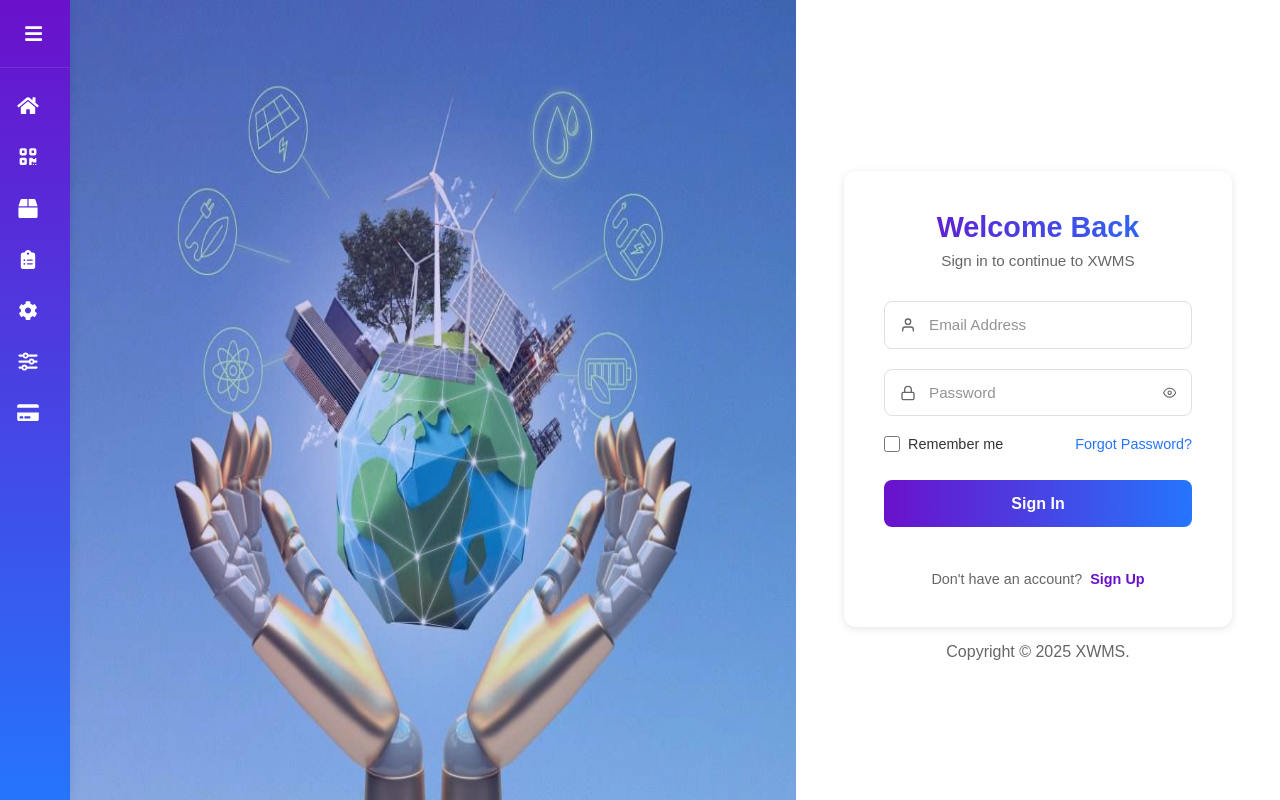
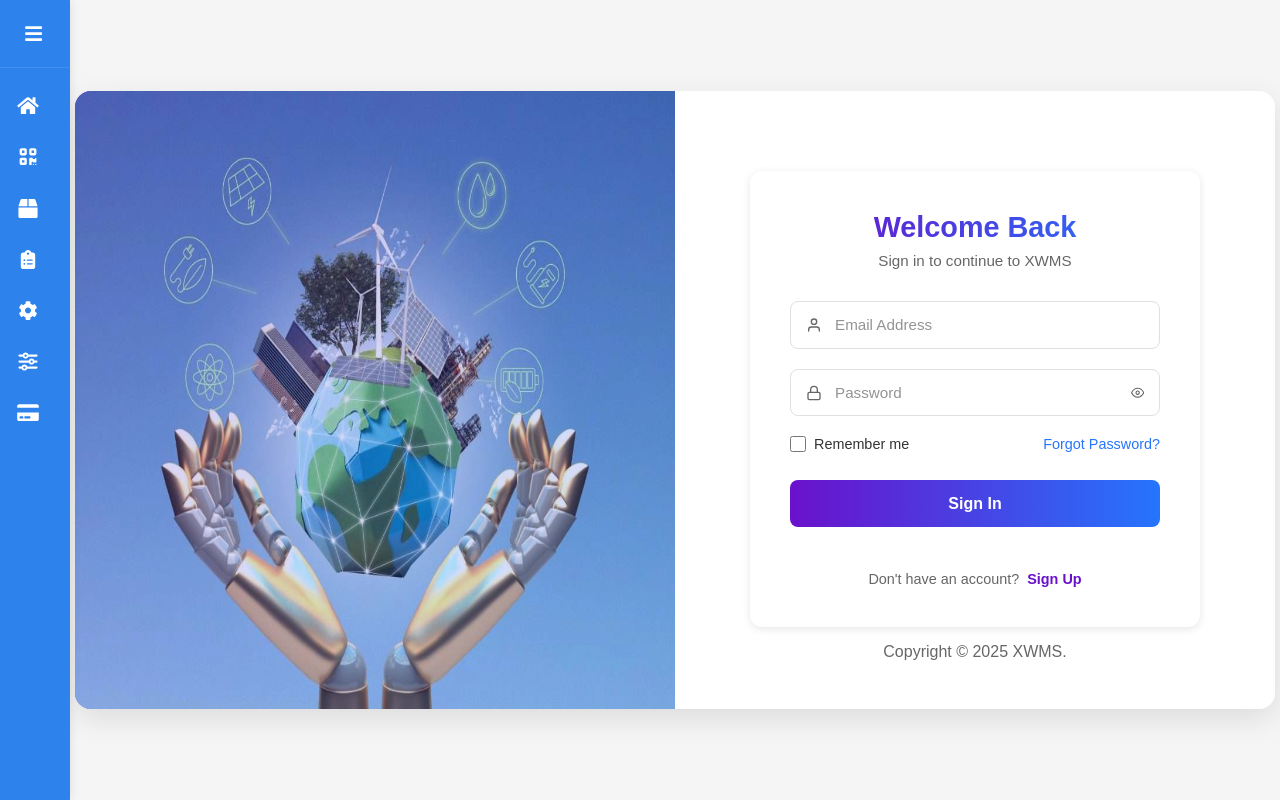
Before and after one commit to petersafwat11/xwms, a Next.js app: page /login in a window 1280 px wide. Built offline with nearby package versions, Linux system fonts and the light colour scheme.

Commit message:
changed alittle

```diff
--- a/app/login/page.module.css
+++ b/app/login/page.module.css
@@ -12,16 +12,16 @@
 .content {
   display: flex;
   width: 100vw;
-  height: 100vh;
-  /* max-width: 1200px;
-  min-height: 600px; */
-  /* border-radius: 16px; */
+  /* height: 100vh; */
+  max-width: 1200px;
+  min-height: 600px;
+  border-radius: 16px;
   overflow: hidden;
   box-shadow: 0 10px 30px rgba(0, 0, 0, 0.1);
 }
 
 .brandSection {
-  flex: 60%;
+  flex: 50%;
   background: linear-gradient(135deg, var(--primary), var(--secondary));
   position: relative;
   display: flex;
@@ -38,7 +38,7 @@
 }
 
 .formSection {
-  flex: 40%;
+  flex: 50%;
   background-color: var(--white);
   padding: 3rem;
   display: flex;
--- a/ui/layout/navbar/navbar.module.css
+++ b/ui/layout/navbar/navbar.module.css
@@ -3,7 +3,8 @@
   top: 0;
   left: 0;
   height: 100vh;
-  background: linear-gradient(to bottom, #6a11cb, #2575fc);
+  background-color: #2d82ec;
+  /* background: linear-gradient(to bottom, #6a11cb, #2575fc); */
   color: white;
   transition: all 0.3s ease;
   box-shadow: 0 0 10px rgba(0, 0, 0, 0.1);
@@ -144,32 +145,17 @@
   display: flex;
   flex-direction: column;
   animation: slideDown 0.3s ease-in-out;
-  background: rgba(0, 0, 0, 0.1);
+  background: rgba(0, 0, 0, 0.05);
   border-radius: 0.5rem;
-  margin-left: 1rem;
-  margin-right: 1rem;
-  position: relative;
-  overflow: hidden;
-}
-
-.nav_sub_items:before {
-  content: "";
-  position: absolute;
-  left: 1.5rem;
-  top: 0;
-  bottom: 0;
-  width: 1px;
-  background: rgba(255, 255, 255, 0.2);
 }
 
 .nav_sub_link {
   padding: 0.6rem 1rem 0.6rem 1.5rem;
-  color: rgba(255, 255, 255, 0.85);
+  color: rgba(255, 255, 255, 0.9);
   text-decoration: none;
   border-radius: 0.25rem;
   transition: all 0.3s ease;
   font-size: 0.9rem;
-  position: relative;
   margin: 0.15rem 0.5rem;
 }
 
@@ -177,23 +163,6 @@
   background-color: rgba(255, 255, 255, 0.1);
   color: white;
   transform: translateX(5px);
-}
-
-.nav_sub_link:before {
-  content: "";
-  position: absolute;
-  left: 0;
-  top: 50%;
-  transform: translateY(-50%);
-  width: 6px;
-  height: 6px;
-  border-radius: 50%;
-  background: rgba(255, 255, 255, 0.5);
-  transition: background 0.3s ease;
-}
-
-.nav_sub_link:hover:before {
-  background: white;
 }
 
 @keyframes slideDown {
--- a/ui/loginForm/loginForm.module.css
+++ b/ui/loginForm/loginForm.module.css
@@ -6,8 +6,7 @@
   box-shadow: var(--shadow);
   padding: 2.5rem;
   width: 100%;
-  /* width: 100%;
-  max-width: 450px; */
+  max-width: 450px;
   margin: 0 auto;
   transition: var(--transition);
 }
@@ -127,6 +126,7 @@
 }
 
 .loginButton {
+  /* background-color: #2d82ec; */
   background: linear-gradient(to right, var(--primary), var(--secondary));
   color: var(--white);
   border: none;
```
